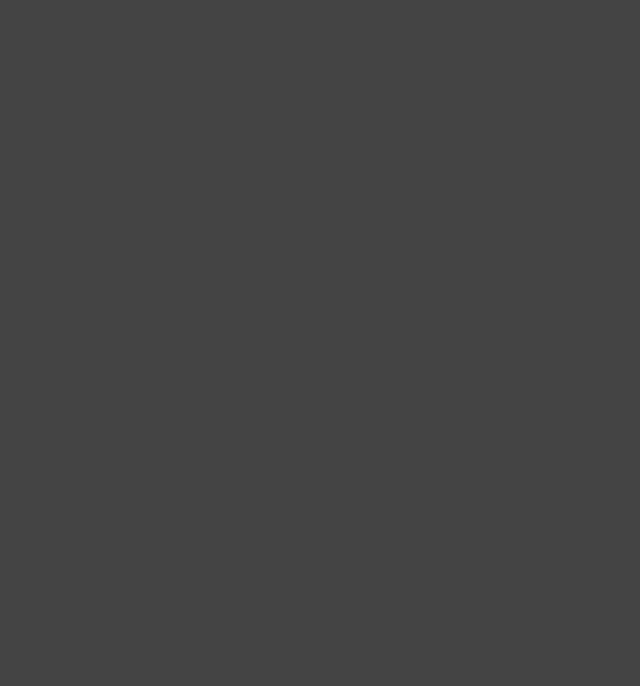
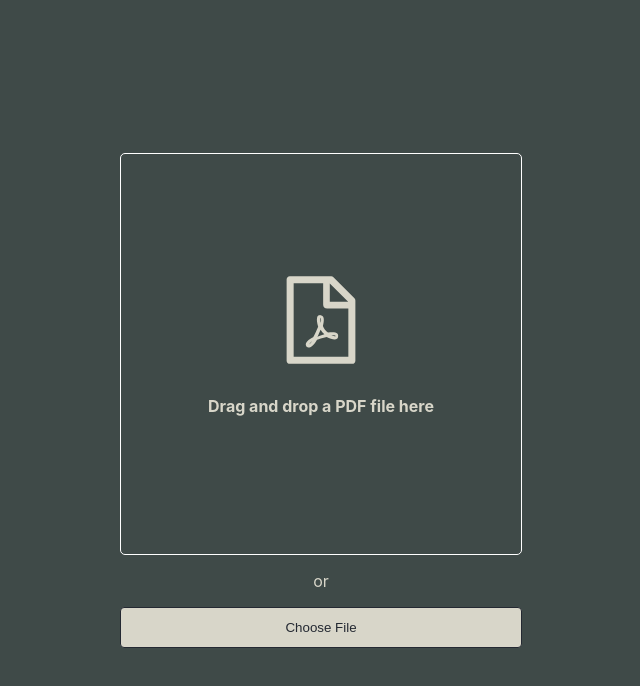
Before and after one commit to gunjansoral/pdf-chat, a React (Create React App) app in the folder frontend/: page /pdfs in a window 1280 px wide. Before the commit this address had no page. Shown: the top 686 px of the page, without its empty margins (319-959 px from the left). Built offline with nearby package versions, Linux system fonts and the light colour scheme.

Commit message:
pdf upload feature added - frontend

```diff
--- a/frontend/src/App.css
+++ b/frontend/src/App.css
@@ -1,15 +1,20 @@
 :root {
-  --color-primary-darkmode: #666666;
-  --user-msg-bg-color: #333333;
-  --ai-msg-bg-color: #444444;
-  --font-darkmode: #dfdede;
+  --color-primarydark-darkmode: #6b665f;
+  --color-primarylight-darkmode: #d8d6c9;
+  --color-hover-darkmode: #5f5e4b;
+  --color-secondarydark-darkmode: #242932;
+  --color-secondarylight-darkmode: #d1cccc;
+  --color-button-darkmode: #d8d6c9;
+  --color-button-hover-darkmode: #ffffff;
+  --color-background-darkmode: #3f4a48;
+  --color-font-button-darkmode: #363634;
+  --font-darkmode: #d8d6c9;
   --font-brightmode: #202020;
 }
 
 body {
   color: var(--font-darkmode);
-  line-height: 2;
-  background-color: var(--ai-msg-bg-color);
+  background-color: var(--color-background-darkmode);
 }
 
 .App {
--- a/frontend/src/App.js
+++ b/frontend/src/App.js
@@ -5,6 +5,7 @@ import Home from './Pages/Home';
 import { MessagesContextProvider } from './Contexts/messagesContext';
 import { UserContextProvider } from './Contexts/userContext';
 import { ChatContextProvider } from './Contexts/chatContext';
+import Pdfs from './Pages/Pdfs';
 
 function App() {
   return (
@@ -14,6 +15,7 @@ function App() {
           <Routes>
             <Route path='/' element={<Home />} />
             <Route path='/login' element={<LoginPage />} />
+            <Route path='/pdfs' element={<Pdfs />} />
           </Routes>
         </MessagesContextProvider>
       </ChatContextProvider>
--- a/frontend/src/Components/Message/style.css
+++ b/frontend/src/Components/Message/style.css
@@ -1,6 +1,6 @@
 .message_container {
   display: flex;
-  background-color: var(--ai-msg-bg-color);
+
   border-radius: 2px;
   padding: 10px;
 }
@@ -17,5 +17,5 @@
 }
 
 .user {
-  background-color: var(--user-msg-bg-color);
+  background-color: var(--color-secondarydark-darkmode);
 }
--- /dev/null
+++ b/frontend/src/Components/UploadPdf/index.js
@@ -0,0 +1,194 @@
+import { useEffect, useRef, useState } from 'react';
+import './style.css'
+import { CiEdit } from 'react-icons/ci'
+import { AiFillFilePdf, AiOutlineEnter, AiOutlineFilePdf } from 'react-icons/ai'
+
+const UploadPdf = () => {
+  const fileNameRef = useRef(null);
+  const fileNameContainerRef = useRef(null)
+
+  const chooseFileRef = useRef(null);
+  const [file, setFile] = useState(null);
+  const [dragging, setDragging] = useState(false);
+  const [text, setText] = useState('');
+  const [isTextEdit, setIsTextEdit] = useState(false);
+  const [fileName, setFileName] = useState('');
+
+  useEffect(() => {
+    const handleClickOutside = (event) => {
+      if (fileNameContainerRef?.current && !fileNameContainerRef?.current.contains(event.target)) {
+        // Perform the action when clicked outside the input
+        if (isTextEdit) {
+
+          setIsTextEdit(false);
+          setText(fileName);
+        }
+      }
+    };
+    document.addEventListener('mousedown', handleClickOutside);
+    return () => {
+      document.removeEventListener('mousedown', handleClickOutside);
+    };
+  }, []);
+
+  const handleDragEnter = (e) => {
+    e.preventDefault();
+    setDragging(true);
+  };
+
+  const handleDragLeave = (e) => {
+    e.preventDefault();
+    setDragging(false);
+  };
+
+  const handleDragOver = (e) => {
+    e.preventDefault();
+  };
+
+  const handleDrop = (e) => {
+    e.preventDefault();
+    setDragging(false);
+
+    const droppedFile = e.dataTransfer.files[0];
+    if (pdfValidation(droppedFile.name)) {
+      setFile(droppedFile);
+      setText(droppedFile.name);
+      setFileName(droppedFile.name);
+    } else {
+      console.log('invalid file format')
+    }
+  };
+
+  const handleFileInputChange = (e) => {
+    const selectedFile = e.target.files[0];
+    if (pdfValidation(selectedFile?.name)) {
+      setFile(selectedFile);
+      setText(selectedFile.name);
+      setFileName(selectedFile.name);
+    } else {
+      console.log('invalid file format')
+    }
+  };
+
+  const handleRename = async () => {
+    await setIsTextEdit(true);
+    await setText(fileName)
+    await fileNameRef.current.focus();
+  };
+
+  const handleRenameSubmit = async () => {
+    await setFileName(text);
+    await setText(fileName)
+    setIsTextEdit(false);
+  };
+
+  const resetName = () => {
+    setFileName(file.name);
+  };
+
+  const handleSubmit = () => {
+    // Perform the submit action with the uploaded file
+    if (file) {
+      console.log('Submitting file:', file);
+    }
+  };
+
+  const handleCancel = () => {
+    // Clear the uploaded file and reset the component state
+    setFile(null);
+    setText('');
+    setIsTextEdit(false);
+    setFileName('');
+  };
+
+  const handleKeyDown = (e) => {
+    if (e.key === 'Enter') {
+      // Perform the action when Enter key is pressed
+      if (isTextEdit) {
+        handleRenameSubmit();
+      } else {
+        handleSubmit();
+      }
+    }
+  };
+
+  const pdfValidation = (fileName) => {
+    const format = fileName.slice(-3);
+    if (format === 'pdf')
+      return true;
+    else
+      return false;
+  }
+
+  return (
+    <div className='drop-zone'>
+      {file ? (
+        <div className='file-container'>
+          <div className='uploaded-pdf-container' >
+            <div className="uploaded-pdf">
+              <AiFillFilePdf size='100' />
+            </div>
+            <h4>Uploaded PDF:</h4>
+          </div>
+          <div ref={fileNameContainerRef} className="filename-container">
+            {isTextEdit ? (
+              <input
+                type='text'
+                ref={fileNameRef}
+                onChange={(e) => setText(e.target.value)}
+                value={text}
+                onKeyDown={handleKeyDown}
+              />
+            ) : (
+              <p >{fileName}</p>
+            )}
+            {isTextEdit ? (
+              <div className="edit-icon" onClick={handleRenameSubmit}>
+                <AiOutlineEnter />
+              </div>
+            ) : (
+              <div className="edit-icon" onClick={handleRename}>
+                <CiEdit />
+              </div>
+            )}
+          </div>
+
+          <div className="buttons-container">
+            <div type='submit' onClick={handleSubmit}>
+              Submit
+            </div>
+            <div onClick={handleCancel}>
+              Cancel
+            </div>
+          </div>
+        </div>
+      ) : (
+        <div className='select-pdf-container'>
+          <div
+            className={`drag-a-pdf-container ${dragging ? 'dragging' : ''} `}
+            onClick={() => chooseFileRef.current.click()}
+            onDragEnter={handleDragEnter}
+            onDragLeave={handleDragLeave}
+            onDragOver={handleDragOver}
+            onDrop={handleDrop}
+          >
+            <div className="drag-a-pdf">
+              <AiOutlineFilePdf size='100' />
+            </div>
+            <h4>Drag and drop a PDF file here</h4>
+          </div>
+          <p>or</p>
+          <input
+            ref={chooseFileRef}
+            type="file"
+            accept="application/pdf"
+            onChange={handleFileInputChange}
+            onKeyDown={handleKeyDown}
+          />
+        </div>
+      )}
+    </div>
+  );
+};
+
+export default UploadPdf;
--- /dev/null
+++ b/frontend/src/Components/UploadPdf/style.css
@@ -0,0 +1,171 @@
+.drop-zone {
+  display: flex;
+  justify-content: center;
+  align-items: center;
+  height: 100vh;
+}
+
+.drag-a-pdf-container {
+  display: flex;
+  cursor: pointer;
+  flex-direction: column;
+  justify-content: center;
+  align-items: center;
+  border: 1px solid #fff;
+  border-radius: 5px;
+  width: 400px;
+  height: 400px;
+}
+
+.drag-a-pdf-container:hover {
+  background-color: var(--color-hover-darkmode);
+  display: flex;
+  flex-direction: column;
+  justify-content: center;
+  align-items: center;
+  border: 1px solid #fff;
+  border-radius: 5px;
+}
+
+.dragging {
+  background-color: var(--color-hover-darkmode) !important;
+}
+
+/* select pdf */
+.select-pdf-container {
+  display: flex;
+  flex-direction: column;
+  justify-content: center;
+  align-items: center;
+}
+
+.select-pdf-container input {
+  background-color: #eaeaea00;
+  color: #333;
+  border: none;
+
+  border-radius: 4px;
+  cursor: pointer;
+  width: 100%;
+}
+
+.select-pdf-container input::file-selector-button {
+  /* Modify the button properties */
+  /* Example styles */
+  background-color: var(--color-button-darkmode);
+  color: var(--color-secondarydark-darkmode);
+  border: 1px solid var(--color-secondarydark-darkmode);
+  padding: 12px 12px;
+  border-radius: 4px;
+  width: 100%;
+  cursor: pointer;
+  transition: all 0.08s ease-out;
+  /* Add any other desired styles */
+}
+
+.select-pdf-container input::file-selector-button:hover {
+  /* Modify the button properties */
+  /* Example styles */
+  background-color: var(--color-button-hover-darkmode);
+  color: var(--color-secondarydark-darkmode);
+  border: 1px solid var(--color-secondarydark-darkmode);
+  padding: 12px 12px;
+  border-radius: 4px;
+  width: 100%;
+  cursor: pointer;
+  /* Add any other desired styles */
+}
+
+.select-pdf-container input::file-selector-button::after {
+  content: "";
+}
+
+/* filename and uploaded pdf */
+.file-container {
+  display: flex;
+  flex-direction: column;
+  justify-content: center;
+  align-items: center;
+}
+
+.uploaded-pdf-container {
+  display: flex;
+  background-color: var(--color-secondarydark-darkmode);
+  flex-direction: column;
+  justify-content: center;
+  align-items: center;
+  border: 1px solid #fff;
+  border-radius: 5px;
+  width: 400px;
+  height: 400px;
+}
+
+.filename-container {
+  position: absolute;
+  top: 501px;
+  display: flex;
+  padding: 20px;
+  gap: 5px;
+}
+
+.filename-container input {
+  padding: 0;
+}
+
+.filename-container p {
+  margin: 0;
+  position: relative;
+}
+
+.edit-icon {
+  display: flex;
+  justify-content: center;
+  align-items: center;
+  cursor: pointer;
+  padding: 1px 2px;
+  border-radius: 20%;
+}
+
+.edit-icon:hover {
+  background-color: var(--color-primarydark-darkmode);
+}
+
+.file-container input[type="text"] {
+  background-color: #ffffff00;
+  border: none;
+  /* ... */
+}
+
+.file-container input[type="text"]:focus {
+  border: none;
+  outline: none;
+  color: #fff;
+  text-align: center;
+  /* ... */
+}
+
+.buttons-container {
+  display: flex;
+  width: 100%;
+  margin-top: 10px;
+  gap: 10px;
+}
+
+.buttons-container div {
+  display: flex;
+  justify-content: center;
+  align-items: center;
+
+  cursor: pointer;
+  outline: none;
+  color: var(--color-font-button-darkmode);
+  border-radius: 5px;
+  background-color: var(--color-button-darkmode);
+  width: 100%;
+  padding: 20px;
+  transition: all 0.08s ease-out;
+}
+
+.buttons-container div:hover {
+  background-color: var(--color-button-hover-darkmode);
+}
--- /dev/null
+++ b/frontend/src/Pages/Pdfs/index.js
@@ -0,0 +1,12 @@
+import UploadPdf from '../../Components/UploadPdf'
+import './style.css'
+
+const Pdfs = () => {
+  return (
+    <div className="pdfs-container">
+      <UploadPdf />
+    </div>
+  )
+}
+
+export default Pdfs
```
Also changed, not shown: frontend/src/Pages/Pdfs/style.css (added).
